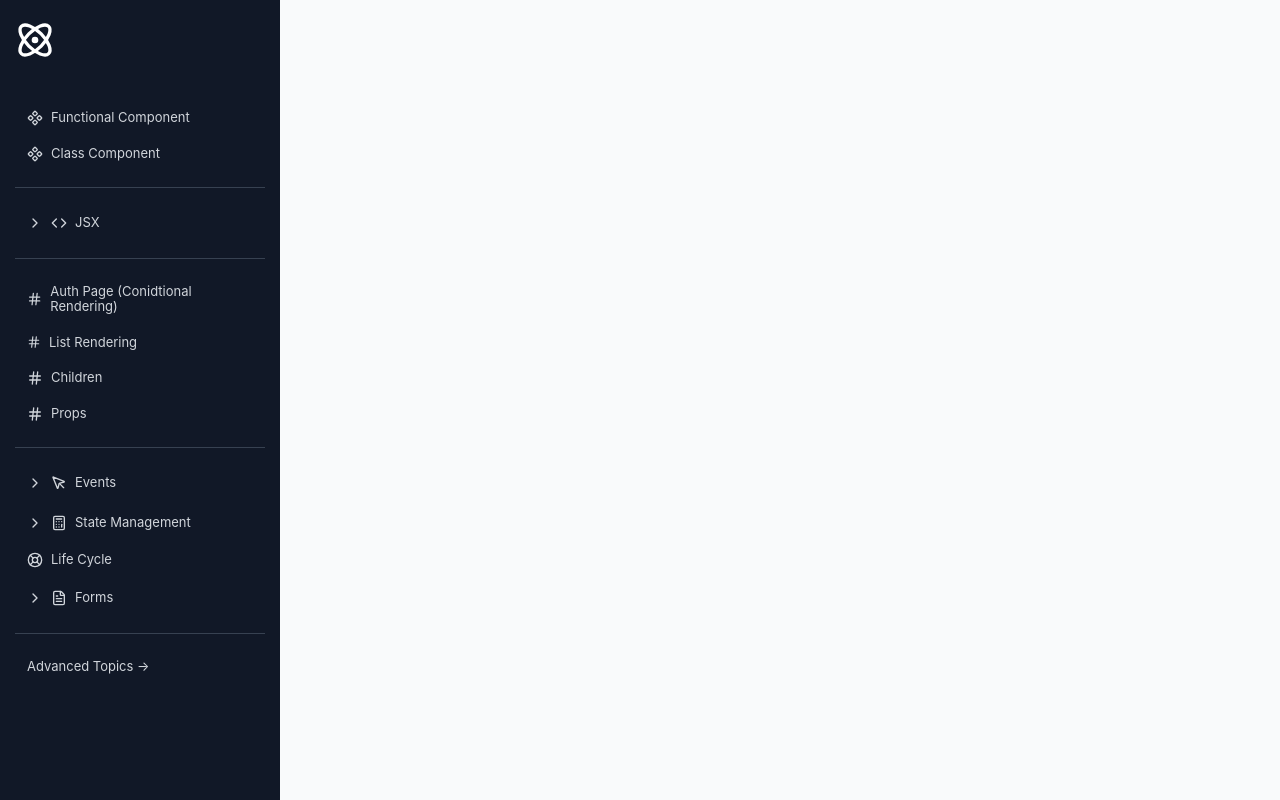
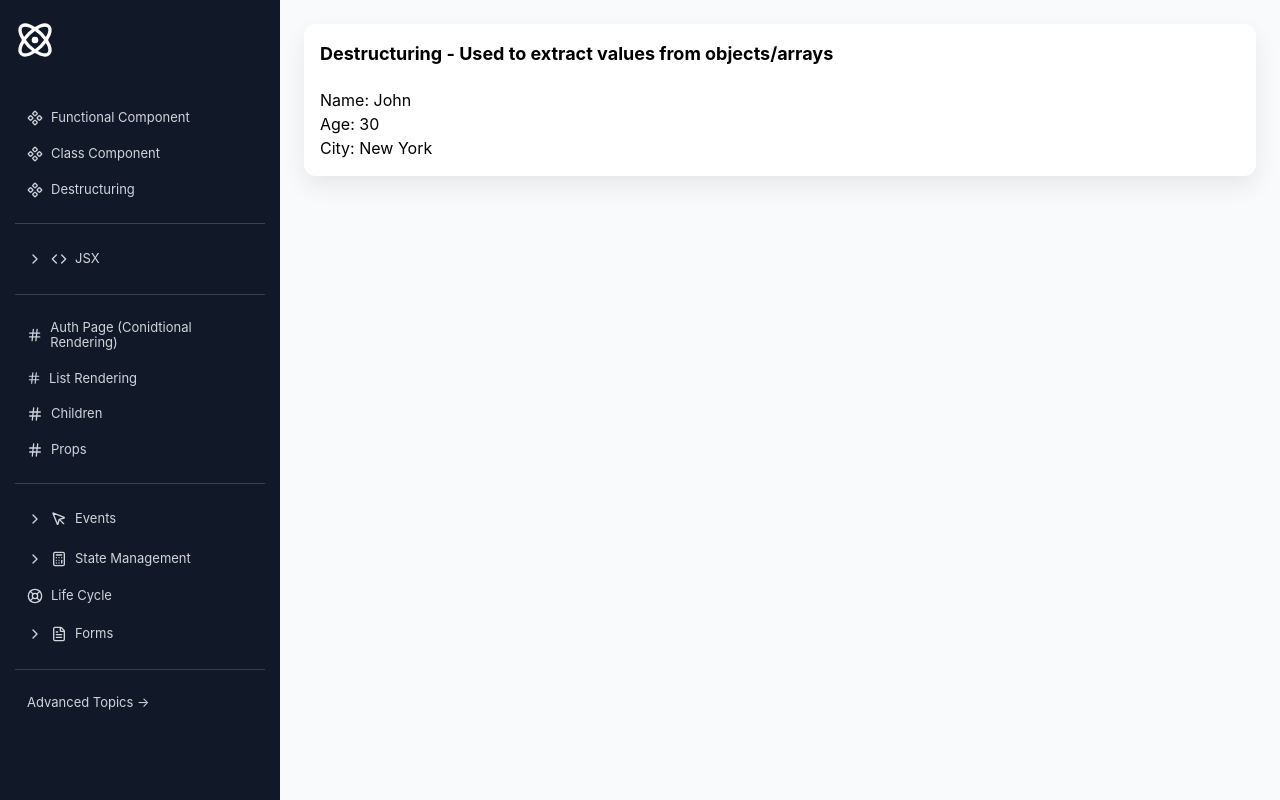
Before and after one commit to mahapatra079/my-app, a React (Create React App) app: page /destructuring in a window 1280 px wide. Built offline with nearby package versions, Linux system fonts and the light colour scheme.

Commit message:
Destructuring - React + normal JS

```diff
--- a/src/App.js
+++ b/src/App.js
@@ -35,13 +35,15 @@ import FetchingApi from "./components/api/Fetching-Api/FetchingApi";
 import HOC from "./components/resuable-logic/HOC/HOC";
 import FormValidation from "./components/forms/FormsValidation";
 import DashboardCard from "./components/Children/DashboardCard";
+import { Destructuring } from "./components/destructuring/Destructuring"
 
 // import { MarvelProducts } from "./components/resuable-logic/custom-hook/MarvelProducts";
 
 import { Component, Code, FileText, MousePointer, Hash, Calculator as CalcIcon, Atom, LifeBuoy, ChevronDown, ChevronRight, } from "lucide-react";
 import { TODO } from "./components/redux/TODO";
 
-// Lazy load the MarvelProducts component
+// Lazy load t
+//he MarvelProducts component
 const MarvelProducts = lazy(() =>
   import("./components/resuable-logic/custom-hook/MarvelProducts").then(
     (module) => ({ default: module.MarvelProducts })
@@ -88,6 +90,9 @@ export default function App() {
                 </Link>
                 <Link to="/class-component">
                   <Component size={16} /> Class Component
+                </Link>
+                 <Link to="/destructuring">
+                  <Component size={16} /> Destructuring
                 </Link>
                 <hr />
                 <div className="jsx-dropdown">
@@ -360,6 +365,7 @@ export default function App() {
               element={<FunctionalComponent name="This is called Functional Component" />}
             />
             <Route path="/class-component" element={<Welcome />} />
+            <Route path="/destructuring" element={<Destructuring />} />
             <Route path="/jsx-version" element={<WithJsx />} />
             <Route path="/without-jsx" element={<WithoutJsx />} />
             <Route path="/fragment" element={<Fragment />} />
--- /dev/null
+++ b/src/components/destructuring/Destructuring.jsx
@@ -0,0 +1,33 @@
+export const Destructuring = () => {
+    const person = {
+        name: 'John',
+        age: 30,
+        city: 'New York'
+    };
+    const { name, age, city } = person; // Destructuring
+    console.log("Name:", name, "Age:", age, "City:", city); // Output: Name: John Age: 30 City: New York
+    return (
+        <div className="card">
+            <h2 className="font-bold text-lg mb-5">Destructuring -  Used to extract values from objects/arrays</h2>
+            <p>Name: {name}</p>
+            <p>Age: {age}</p>
+            <p>City: {city}</p>
+        </div>
+    );
+}
+
+
+// let obj = {
+//     name: "Alice",
+//     age: 30,
+//     city: "New York"
+// };
+
+// option1: let { name, age, city } = obj; - "destructuring"
+// option 2: let readname = obj.name;
+// option 3: let readage = obj["age"];
+
+
+// Key point:
+    // Used everywhere (React + normal JS)
+    // Not related to lifecycle or state initialization
```
